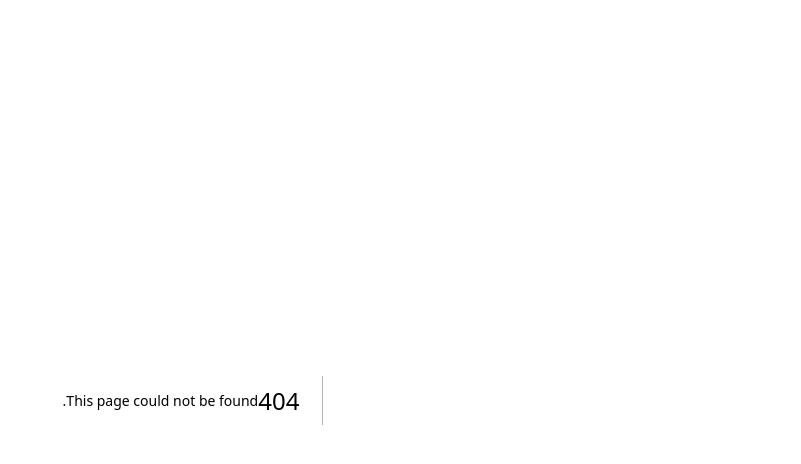
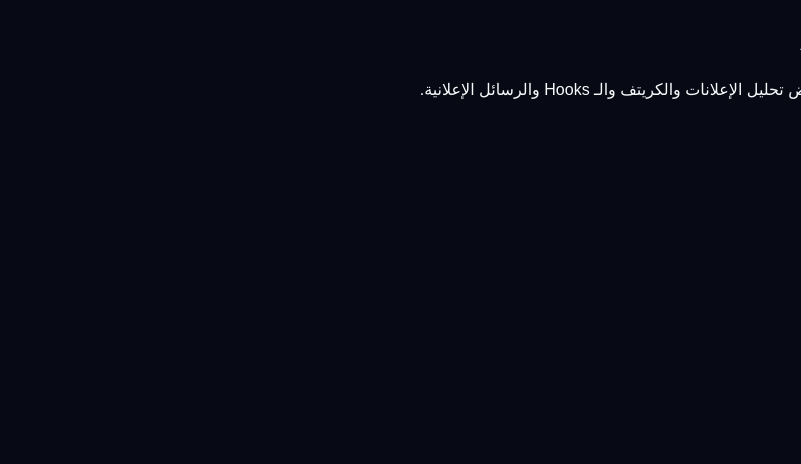
Before and after one commit to ahmedashrafaa413-hub/ad-intelligence, a Next.js app: page /ads in a window 1280 px wide. Before the commit this address had no page. Shown: the top 464 px of the page, without its empty margins (479-1280 px from the left). Built offline with nearby package versions, Linux system fonts and the light colour scheme.

Commit message:
Create page.jsx

```diff
--- /dev/null
+++ b/app/ads/page.jsx
@@ -0,0 +1,8 @@
+export default function AdsPage() {
+  return (
+    <main className="page-shell">
+      <h1>Ads</h1>
+      <p>هنا هنعرض تحليل الإعلانات والكريتف والـ Hooks والرسائل الإعلانية.</p>
+    </main>
+  );
+}
```
